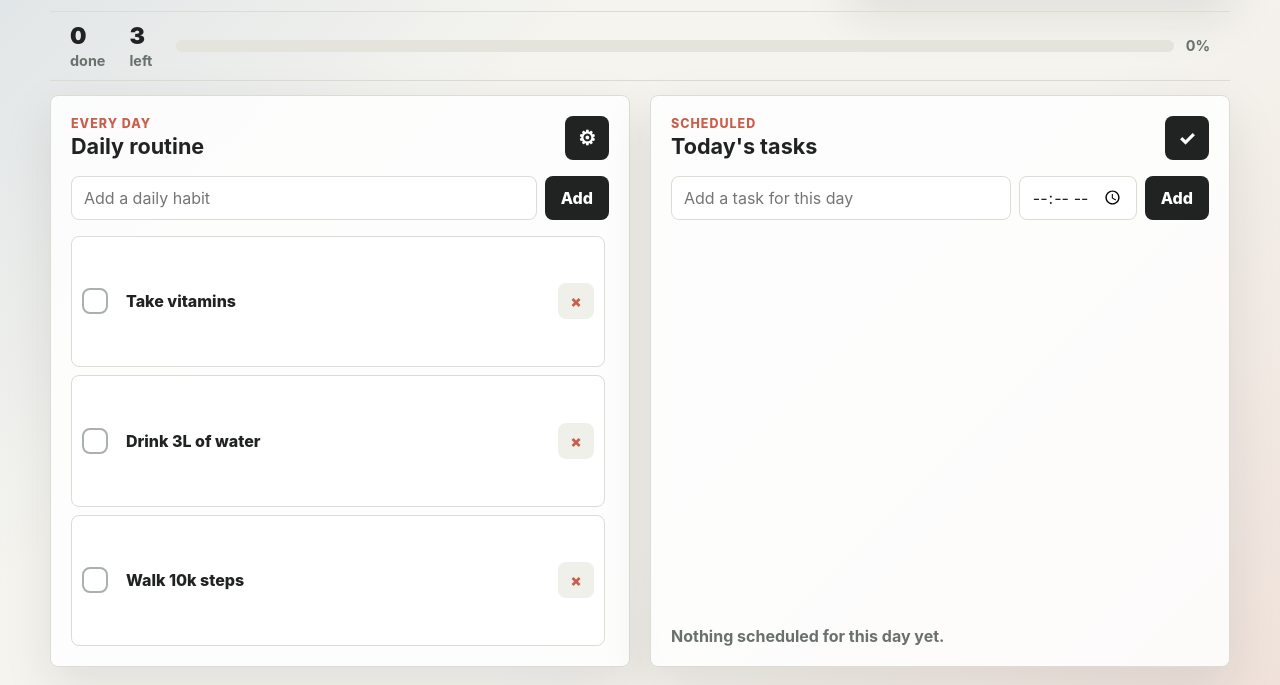
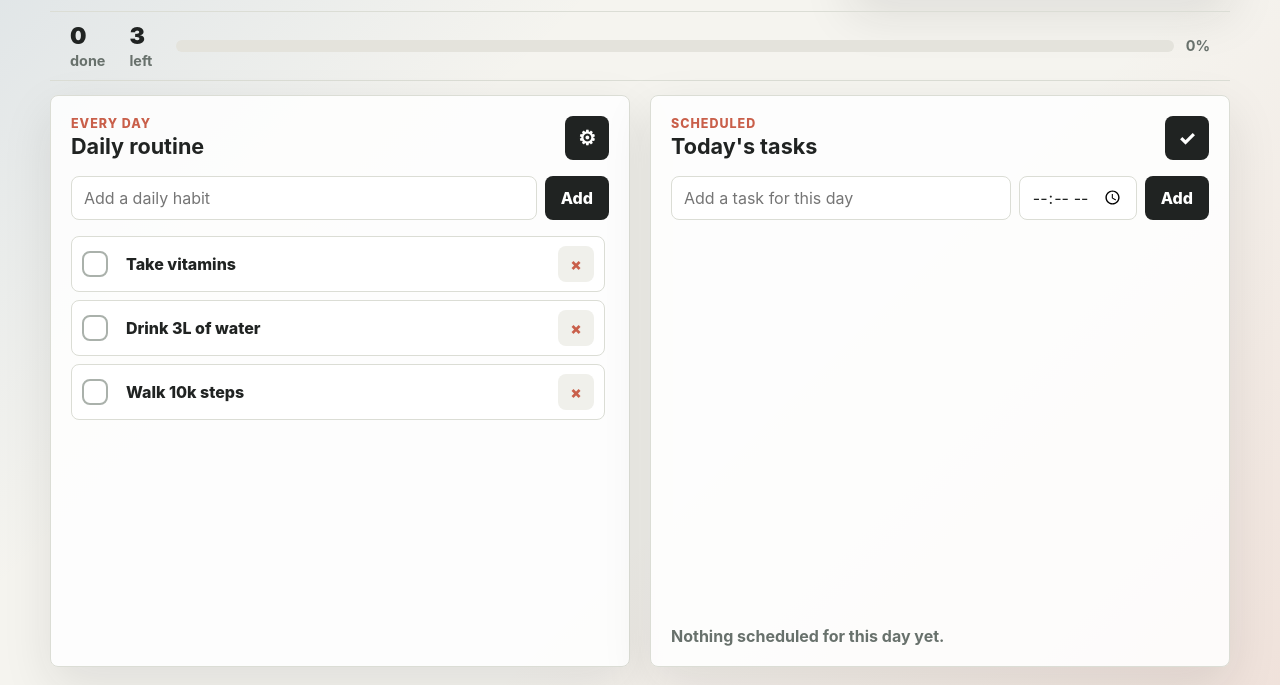
Before and after one commit to nicollom/boringbricks, a plain HTML site: page index.html in a window 1280 px wide. Shown: the part 115-800 px from the top of the page. Drawn offline with Linux system fonts and the light colour scheme.

Commit message:
Add files via upload

```diff
--- a/styles.css
+++ b/styles.css
@@ -323,6 +323,7 @@ button {
   list-style: none;
   display: grid;
   gap: 8px;
+  align-content: start;
   margin: 0;
   padding: 0;
 }
```
